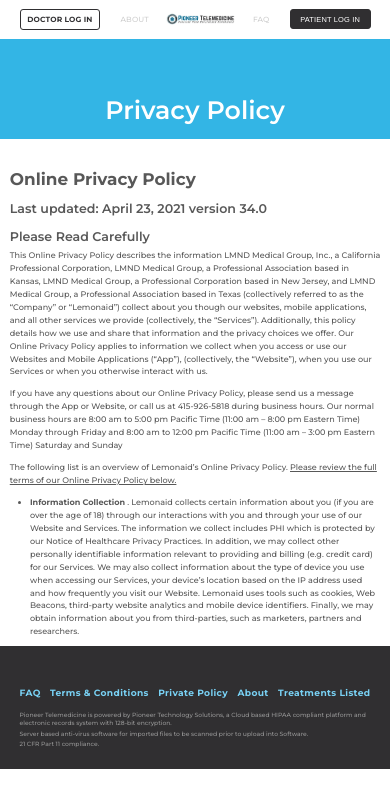
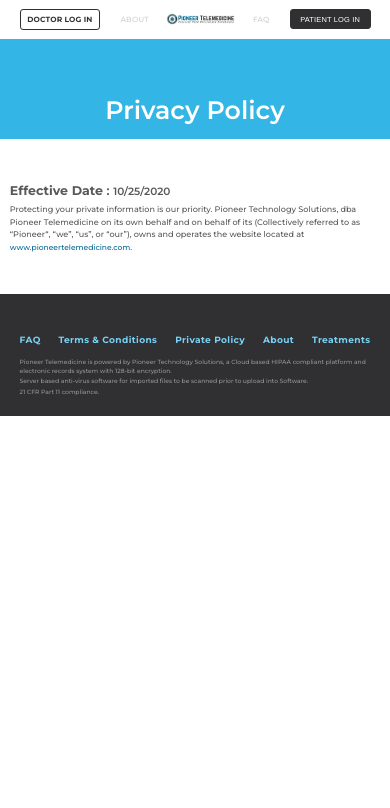
Before and after one commit to MrBasit/PioneerMedical, a plain HTML site: page privacypolicy.html in a window 390 px wide. Drawn offline with Linux system fonts and the light colour scheme.

Commit message:
changes 3

```diff
--- a/css/style.css
+++ b/css/style.css
@@ -24,7 +24,9 @@ body{
 	color: var(--clr-prm) ;
 	background-color: var(--text-white) ;
   }
-
+body.ov-hidden{
+    overflow: hidden;
+}
 /*
 Typograpy Stuff
 */
@@ -228,6 +230,8 @@ body::-webkit-scrollbar-thumb:hover {
     }
     .faq_body_content .faq_content .content{
         position: relative;
+        /* ======= */
+        display: none;
     }
     .faq_body_content .faq_content .content::before{
         content: '';
@@ -412,20 +416,12 @@ body::-webkit-scrollbar-thumb:hover {
     width:min(500px, 85%);
 
 }
-/* footer */
-footer .h_footer_link + .h_footer_link{
-    margin-left: auto ;
-}
 }
 
 @media (max-width: 380px){
   /* header */
   header .main_nav .logo .logo_img{
     width: 16.5vw !important;
-}
-/* footer */
-footer .h_footer_link + .h_footer_link{
-    margin-left: auto;
 }
 
 }
@@ -677,9 +673,6 @@ header .main_nav .header_nav_links + .header_nav_links{
     border-color: rgba(220, 53, 69, 1);
     color: var(--clr-white);
 }
-.most_cmn_show_all_btns{
-    align-self: flex-start;
-}
 .show_all_btn,
 .most_common_btn{
     margin-top: 2.5rem;
@@ -764,6 +757,7 @@ footer{
 footer .h_footer_main{
     display: flex;
     align-items: center;
+    justify-content: space-between;
 }
 footer .h_footer_link{
     font-size: .9rem;
@@ -775,12 +769,6 @@ footer .h_footer_link{
 footer .h_footer_link:hover,
 footer .h_footer_link:focus{
     color: var(--clr-white);
-}
-footer .h_footer_link:nth-child(3){
-    margin-left: auto;
-}
-.h_footer_link + .h_footer_link{
-    margin-left: 3rem;
 }
 .footer_bottom{
     padding-top: .2em;
@@ -858,7 +846,9 @@ footer .h_footer_link:nth-child(3){
 
     transition: opacity .7s ease;
 }
-
+.faq_body_content .faq_content .con.active-content .content{
+    display: block;
+}
 
 .faq_body_content .con .faq_qu{
     pointer-events: none;
@@ -1028,3 +1018,7 @@ footer .h_footer_link:nth-child(3){
 .trm_cndts_body ul li {
     margin-bottom: .8rem;
 }
+/* privacy and policy */
+.privacy_policy_body{
+    padding-bottom: 3em;
+}
--- a/privacypolicy.html
+++ b/privacypolicy.html
@@ -43,27 +43,20 @@
             <h1 class="privacy_policy_head_title">Privacy Policy</h1>
         </div>
         <div class="privacy_policy_body">
-            <h2>Online Privacy Policy</h2>
-            <h3>Last updated: April 23, 2021 version 34.0</h3>
-            <h3>Please Read Carefully</h3>
-            <p>This Online Privacy Policy describes the information LMND Medical Group, Inc., a California Professional Corporation, LMND Medical Group, a Professional Association based in Kansas, LMND Medical Group, a Professional Corporation based in New Jersey, and LMND Medical Group, a Professional Association based in Texas (collectively referred to as the “Company” or “Lemonaid”) collect about you though our websites, mobile applications, and all other services we provide (collectively, the “Services”). Additionally, this policy details how we use and share that information and the privacy choices we offer. Our Online Privacy Policy applies to information we collect when you access or use our Websites and Mobile Applications (“App”), (collectively, the “Website”), when you use our Services or when you otherwise interact with us.</p>
-            <p>
-                If you have any questions about our Online Privacy Policy, please send us a message through the App or Website, or call us at 415-926-5818 during business hours. Our normal business hours are 8:00 am to 5:00 pm Pacific Time (11:00 am – 8:00 pm Eastern Time) Monday through Friday and 8:00 am to 12:00 pm Pacific Time (11:00 am – 3:00 pm Eastern Time) Saturday and Sunday</p>
-                <p>The following list is an overview of Lemonaid’s Online Privacy Policy. <u> Please review the full terms of our Online Privacy Policy below.</u></p>
-            <ul>
-                <li> <strong>Information Collection</strong> . Lemonaid collects certain information about you (if you are over the age of 18) through our interactions with you and through your use of our Website and Services. The information we collect includes PHI which is protected by our Notice of Healthcare Privacy Practices. In addition, we may collect other personally identifiable information relevant to providing and billing (e.g. credit card) for our Services. We may also collect information about the type of device you use when accessing our Services, your device’s location based on the IP address used and how frequently you visit our Website. Lemonaid uses tools such as cookies, Web Beacons, third-party website analytics and mobile device identifiers. Finally, we may obtain information about you from third-parties, such as marketers, partners and researchers.</li>
-            </ul>
+            <h3><strong>Effective Date</strong> : <small>10/25/2020</small></h3>
+            <p>Protecting your private information is our priority. Pioneer Technology Solutions, dba Pioneer Telemedicine on its own behalf and on behalf of its (Collectively referred to as “Pioneer“, “we”, “us”, or “our”), owns and operates the website located at <a href="www.pioneertelemedicine.com" target="_blank">www.pioneertelemedicine.com</a>.</p>
+
         </div>
     </section>
     <!-- Privacy Policy end -->
-      <!-- footer -->
-      <footer>
+     <!-- footer -->
+    <footer>
         <div class="containers h_footer_main">
            <a href="faq.html" class="h_footer_link">FAQ</a>
            <a href="trm&cndts.html" class="h_footer_link">Terms & Conditions</a>
            <a href="privacypolicy.html" class="h_footer_link">Private Policy</a>
            <a href="aboutus.html" class="h_footer_link">About</a>
-           <a href="#" class="h_footer_link">Treatments Listed</a>
+           <a href="index.html" class="h_footer_link">Treatments</a>
         </div>
         <div class="footer_bottom containers">
             <p>Pioneer Telemedicine is powered by Pioneer Technology Solutions, a Cloud based HIPAA compliant platform and electronic records system with 128-bit encryption.
```
Also changed, not shown: aboutus.html (+2 -2 lines), faq.html (+2 -2 lines), index.html (+5 -5 lines), trm&cndts.html (+2 -2 lines), img/our-doctors-desktop.jpg (deleted).
